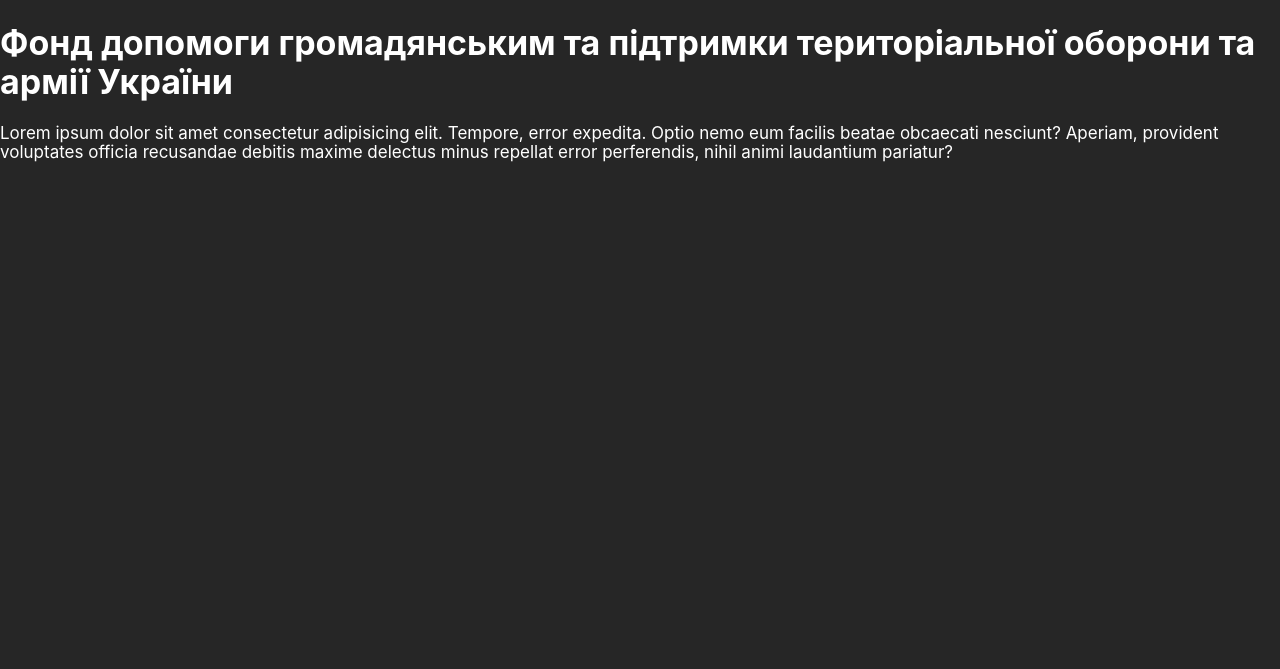
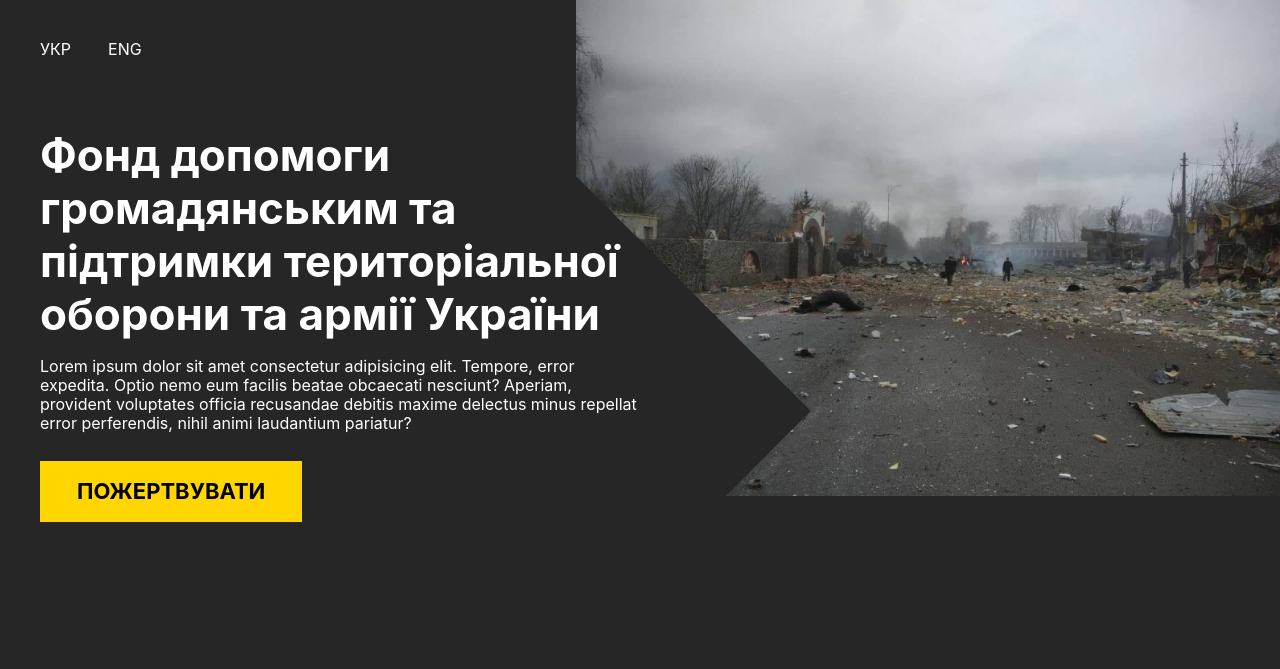
Before and after one commit to jakemidway/project_help, a website: page src/index.html in a window 1280 px wide. Shown: the top 669 px of the page. Drawn offline with nearby package versions, Linux system fonts and the light colour scheme; files that its build step writes are made by us from their sources.

Commit message:
create header

```diff
--- a/src/index.html
+++ b/src/index.html
@@ -1,5 +1,6 @@
 <!DOCTYPE html>
 <html lang="en">
+
 <head>
     <meta charset="UTF-8">
     <meta http-equiv="X-UA-Compatible" content="IE=edge">
@@ -7,12 +8,32 @@
     <link rel="stylesheet" href="./css/style.css">
     <title>Project Help</title>
 </head>
+
 <body>
     <header class="header">
-        <h1 class="header__title">
-            Фонд допомоги громадянським та підтримки територіальної оборони та армії України
-        </h1>
-        <p class="header__text">Lorem ipsum dolor sit amet consectetur adipisicing elit. Tempore, error expedita. Optio nemo eum facilis beatae obcaecati nesciunt? Aperiam, provident voluptates officia recusandae debitis maxime delectus minus repellat error perferendis, nihil animi laudantium pariatur?</p>
+        <div class="container">
+            <div class="header__content">
+                <div class="header__lang-menu">
+                    <ul class="header__lang-menu-list">
+                        <li class="header__lang-menu-item"><a class="header__lang-menu-link" href="#">УКР</a></li>
+                        <li class="header__lang-menu-item"><a class="header__lang-menu-link" href="#">ENG</a></li>
+                    </ul>
+                </div>
+                <h1 class="header__title">
+                    Фонд допомоги громадянським та підтримки територіальної оборони та армії України
+                </h1>
+                <p class="header__text">Lorem ipsum dolor sit amet consectetur adipisicing elit. Tempore, error expedita.
+                    Optio nemo eum facilis beatae obcaecati nesciunt? Aperiam, provident voluptates officia recusandae
+                    debitis maxime delectus minus repellat error perferendis, nihil animi laudantium pariatur?</p>
+
+                <button class="button">
+                    ПОЖЕРТВУВАТИ
+                </button>
+            </div>
+
+        </div>
+
     </header>
 </body>
+
 </html>
--- a/src/scss/base/common.scss
+++ b/src/scss/base/common.scss
@@ -8,7 +8,8 @@ body {
     font-family: 'Inter', sans-serif;
     color: var(--color-text-light);
     background-color: var(--color-accent-dark-second);
-    font-size: px-to-rem(17);
+    font-size: px-to-rem(16);
+    line-height: px-to-rem(19);
 }
 
 h2{
--- a/src/scss/components/_header.scss
+++ b/src/scss/components/_header.scss
@@ -0,0 +1,44 @@
+.header{
+    position: relative;
+    background-image: url(./../images/header/image-header.png);
+    background-repeat: no-repeat;
+    background-size: 55%;
+    background-position: 100% 0;
+    padding: px-to-rem(40) 0 px-to-rem(144);
+    z-index: -2;
+    &__content{
+        position: relative;
+        width: 50%;
+
+    }
+    &__lang-menu{
+        margin-bottom: px-to-rem(70);
+    }
+    &__lang-menu-list{
+        display: flex;
+    }
+    &__lang-menu-item{
+        margin-right: px-to-rem(37);
+    }
+    &__title{
+        font-size: px-to-rem(44);
+        line-height: px-to-rem(53);
+        margin: 0 0 px-to-rem(16);
+    }
+    &__text{
+        margin-bottom: px-to-rem(28);
+    }
+    &::after{
+        display: block;
+        content: 'sdfs';
+        position: absolute;
+        z-index: -1;
+        top: 0;
+        left: 0;
+        width: 100%;
+        height: 170%;
+        background: var(--color-accent-dark-second);
+        transform: rotate(-45deg) translate(-32%, -49%);
+
+    }
+}
--- /dev/null
+++ b/src/scss/elements/_button.scss
@@ -0,0 +1,22 @@
+.button {
+    border: 1px solid var(--color-accent);
+    color: var(--color-text-dark);
+    background: var(--color-accent);
+    padding: px-to-rem(16) px-to-rem(36);
+    font-size: px-to-rem(22);
+    font-weight: 700;
+    line-height: px-to-rem(27);
+
+    @include transition-time(1);
+
+    &:hover {
+        background-color: var(--color-accent);
+        color: var(--color-accent-dark);
+    }
+
+    &:active {
+        border: 1px solid var(--color-accent);
+        color: var(--color-accent);
+        background: inherit;
+    }
+}
--- /dev/null
+++ b/src/scss/layout/_containers.scss
@@ -0,0 +1,5 @@
+.container {
+    max-width: 1240px;
+    margin: auto;
+    padding: 0 px-to-rem(20);
+}
--- a/src/scss/style.scss
+++ b/src/scss/style.scss
@@ -12,15 +12,15 @@
 
 
 // layout classes (.container) & extends
-
+@import 'layout/containers';
 
 //libraries
 
 
 //elements; - small BEM  blocks
-
+@import 'elements/button';
 
 //components; - middle BEM blocks
-
+@import 'components/header';
 
 // sections - big BEM  blocks
```
Also changed, not shown: dist/css/style.css, dist/css/style.min.css, dist/index.html.
